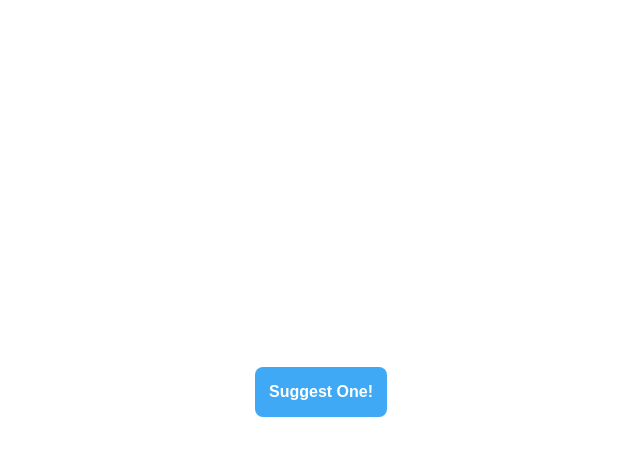
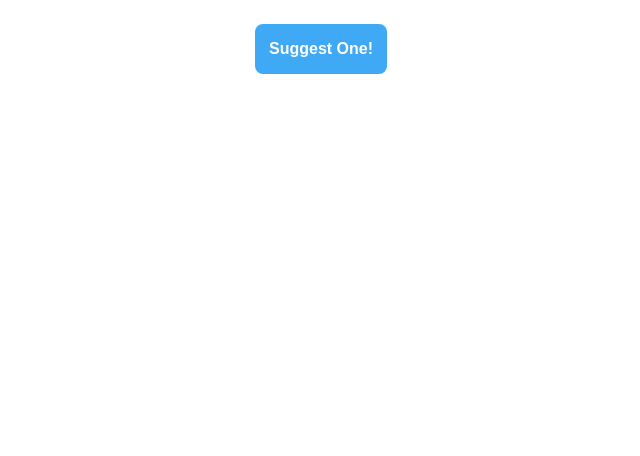
Before and after one commit to ahamgad/caffeine-check, a plain HTML site: page index.html in a window 1280 px wide. Shown: the whole page, without its empty margins (319-959 px from the left). Drawn offline with nearby package versions, Linux system fonts and the light colour scheme.

Commit message:
Update index.html

```diff
--- a/index.html
+++ b/index.html
@@ -13,10 +13,11 @@
       flex-direction: column;
       align-items: center;
       justify-content: center;
-      height: 100vh;
+      height: auto;
       margin: 0;
       text-align: center;
       overflow: hidden;
+      padding: 24px;
     }
     .pick-button {
       padding: 16px 14px;
```
